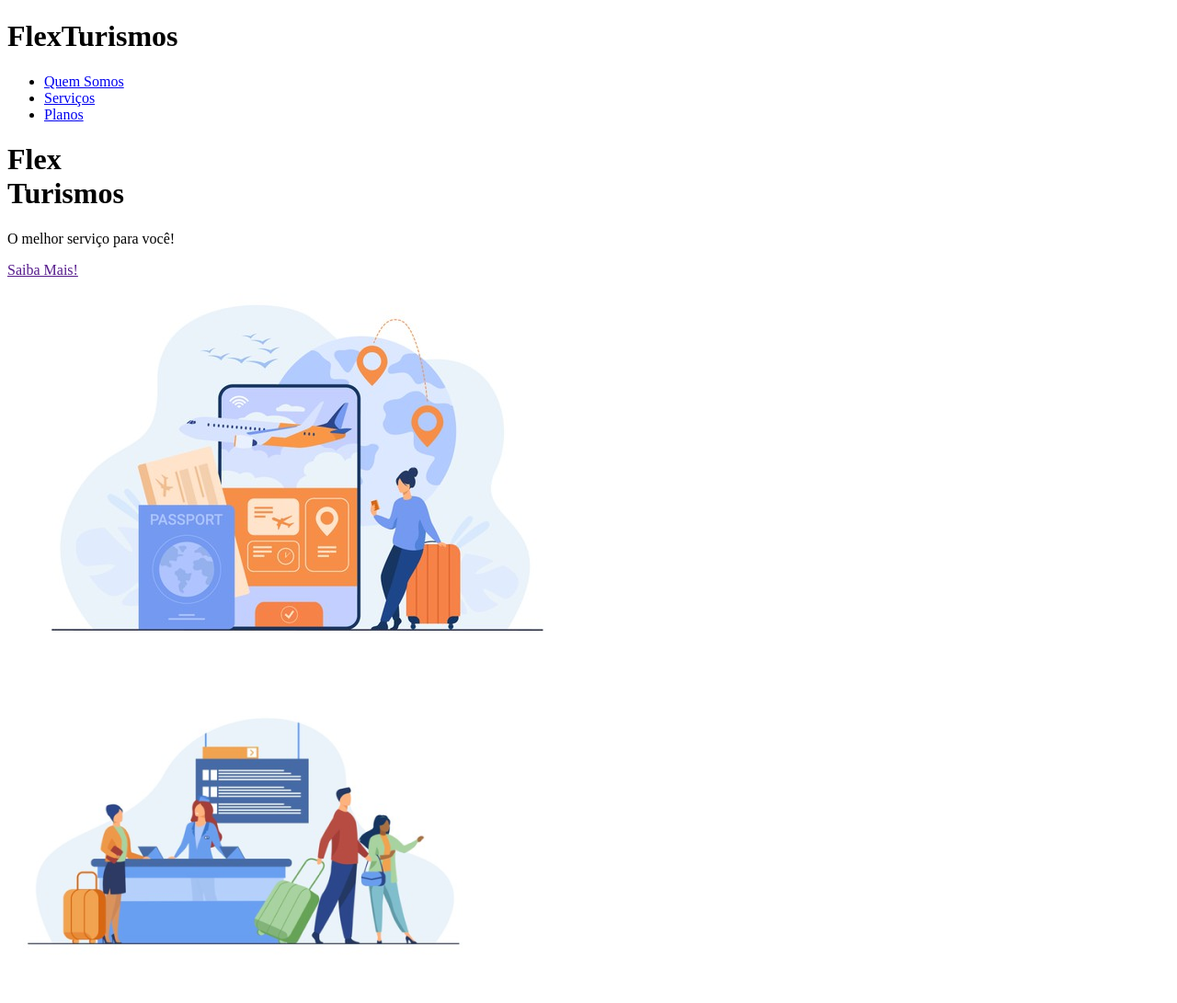
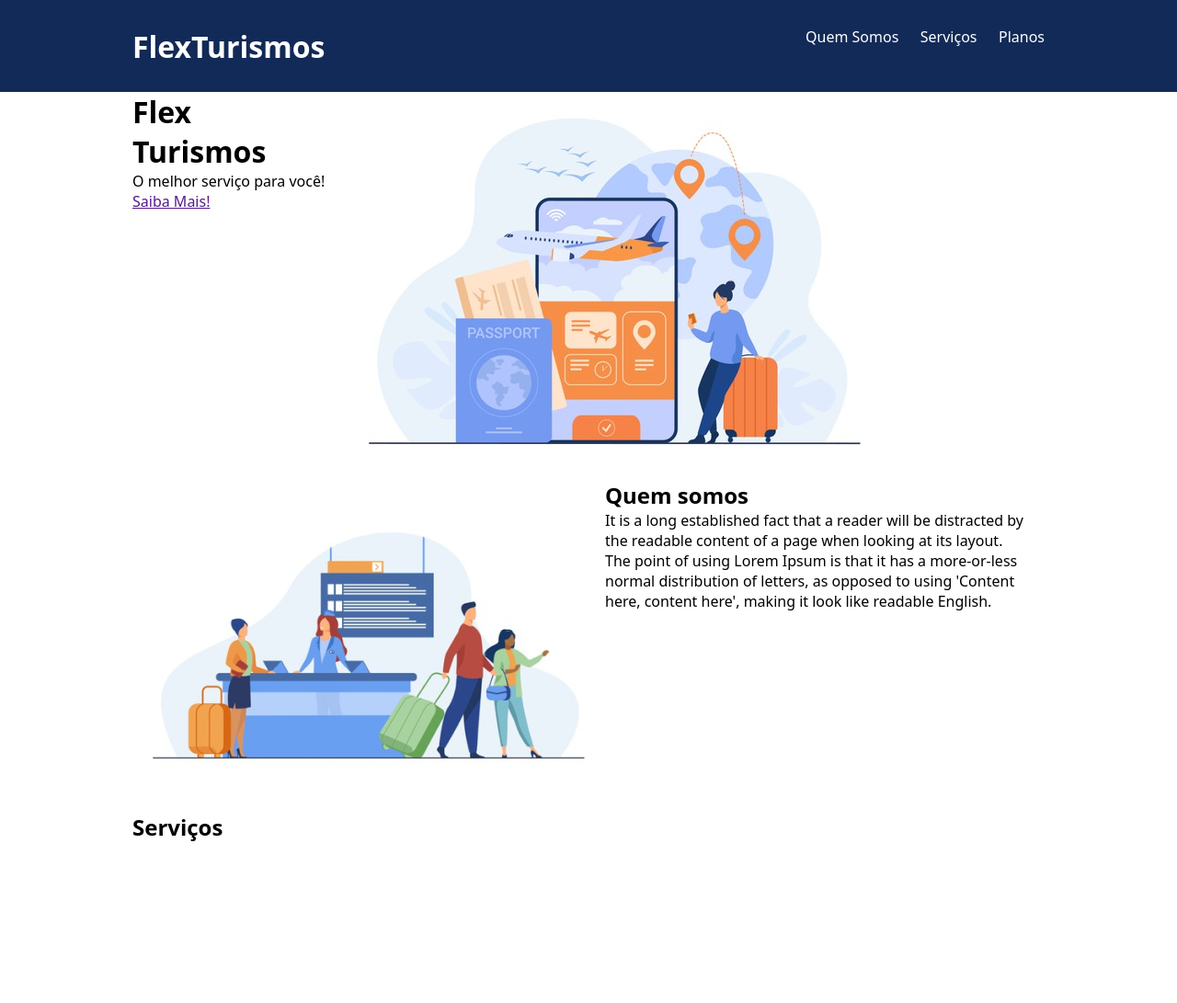
Before and after one commit to DouglasDev312/Flex-box-page-test, a plain HTML site: page flex-projeto/index.html in a window 1280 px wide. Shown: the top 1091 px of the page at 92% size. Drawn offline with Linux system fonts and the light colour scheme.

Commit message:
style: criar cabeçalho estilizado

```diff
--- a/flex-projeto/index.html
+++ b/flex-projeto/index.html
@@ -8,15 +8,17 @@
 </head>
 <body>
     <header>
-        <h1>FlexTurismos</h1>
-        <ul>
-            <li><a href="#quem-somos">Quem Somos</a></li>
-            <li><a href="#servicos">Serviços</a></li>
-            <li><a href="#planos">Planos</a></li>
-        </ul>
+        <div class="flex-container menu">
+            <h1>FlexTurismos</h1>
+            <ul class="list-items">
+                <li><a href="#quem-somos">Quem Somos</a></li>
+                <li><a href="#servicos">Serviços</a></li>
+                <li><a href="#planos">Planos</a></li>
+            </ul>
+        </div>
     </header>
 
-    <div>
+    <div class="flex-container">
         <div>
             <h1>Flex <br>Turismos</h1>
             <p>O melhor serviço para você!</p>
@@ -28,7 +30,7 @@
         </div>
     </div>
 
-    <div>
+    <div class="flex-container">
         <div>
             <img src="./images/1-quem-somos.png" alt="balcão de atendimento">
         </div>
@@ -40,7 +42,7 @@
         </div>
     </div>
 
-    <div>
+    <div class="flex-container">
         <div>
             <h2>Serviços</h2>
         </div>
@@ -67,7 +69,7 @@
         </div>
     </div>
 
-    <div>
+    <div class="flex-container">
 
         <div>
             <h3>Plano 2</h3>
--- a/flex-projeto/style.css
+++ b/flex-projeto/style.css
@@ -0,0 +1,45 @@
+*{
+    margin: 0;
+    padding: 0;
+    font-family: system-ui, -apple-system, BlinkMacSystemFont, 'Segoe UI', Roboto, Oxygen, Ubuntu, Cantarell, 'Open Sans', 'Helvetica Neue', sans-serif;
+}
+
+ul{
+    list-style: none;
+    margin: 0;
+    padding: 0;
+}
+
+ul li a{
+    text-decoration: none;
+}
+
+.flex-container{
+    display: flex;
+    max-width: 992px;
+    margin: auto;
+    width: 100%;
+}
+
+header{
+    background-color: #122A57;
+    height: 100px;;
+    display: flex;
+    align-items: center;
+    color: #fff;
+}
+
+header .list-items{
+    display: flex;
+    max-width: 260px;
+    width: 100%;
+    justify-content: space-between;
+}
+
+.list-items li a{
+    color: #fff;
+}
+
+header .menu{
+    justify-content: space-between;
+}
```
